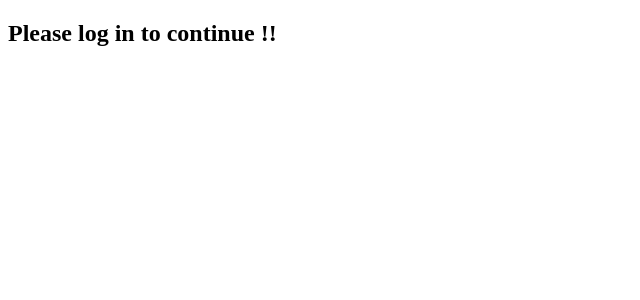
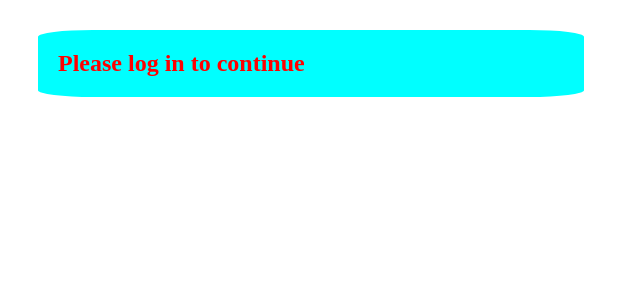
Before and after one commit to artemissmart/git-exp, a React (Vite) app: page / in a window 1280 px wide. Shown: the top 300 px of the page, without its empty margins (0-640 px from the left). Built offline with nearby package versions, Linux system fonts and the light colour scheme.

Commit message:
User greeting (bool)

```diff
--- a/src/UserGreeting.jsx
+++ b/src/UserGreeting.jsx
@@ -4,11 +4,9 @@ import PropTypes from "prop-types"
 
 function UserGreeting(props) {
 
-    if(props.isLoggedIn){
-        return <h2>Welcom{props.username}</h2>
-    }else {
-        return <h2>Please log in to continue !!</h2>
-    }
+    return (props.isLoggedIn ?
+    <h2 className="welcome-message">Welcom {props.username}</h2> :
+    <h2 className="login-prompt">Please log in to continue</h2>)
 
 }
 UserGreeting.propTypes={
--- a/src/index.css
+++ b/src/index.css
@@ -0,0 +1,22 @@
+.welcome-message{
+    font-size: 2.5em;
+    background-color: hsl(120, 32%, 46%);
+    color: white;
+    padding: 15px;
+    border-radius: 10px;
+    margin: 0;
+    max-width: 50%;
+}
+
+
+
+
+.login-prompt {
+    color:  red;
+    background-color: aqua;
+    max-width: 40%;
+    border-radius: 10%;
+    padding: 20px;
+    margin:30px
+
+}
```
